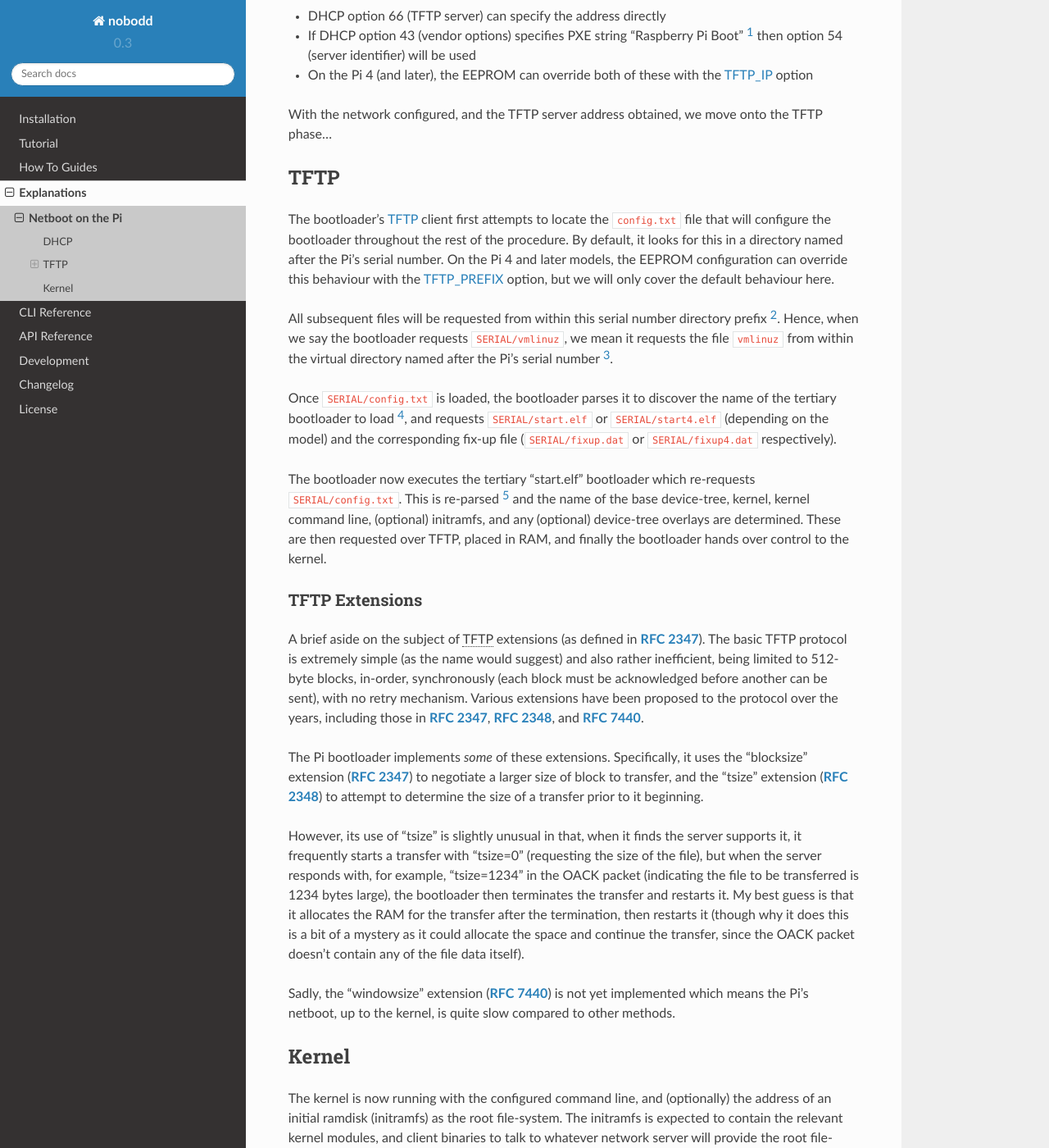
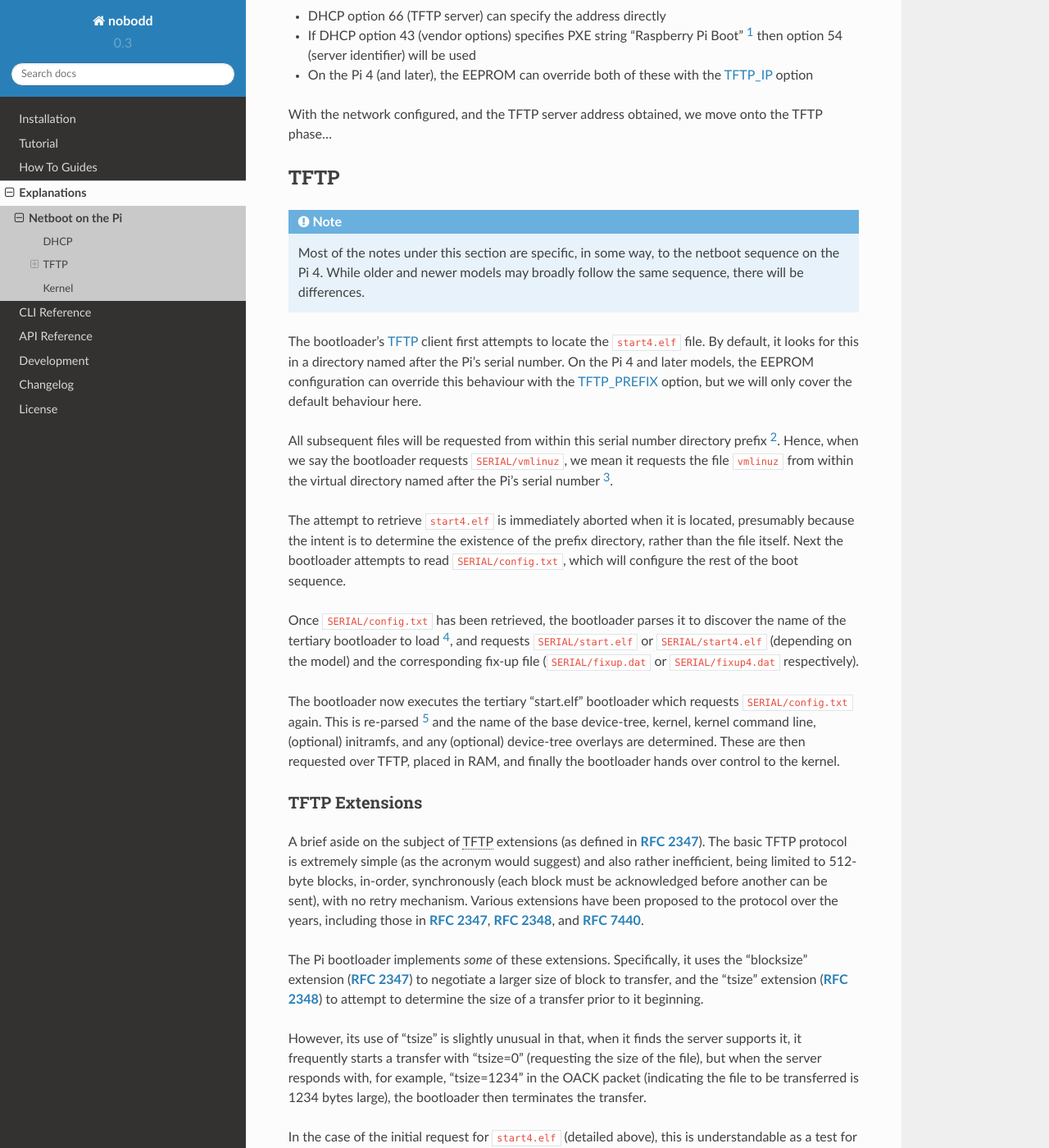
Before and after one commit to waveform80/nobodd, a Sphinx documentation site: the page built from docs/explain-pi-netboot.rst, in a window 1280 px wide and 1400 px high, scrolled down 725 px. Shown: the whole window at 82% size. Built offline with Sphinx 7.4.7 and the Read the Docs theme 2.0.0, drawn with Linux system fonts in a browser that asks for light colours; formulas are drawn with MathJax 3; some of the changed text lies outside the part shown.

```diff
--- a/docs/explain-pi-netboot.rst
+++ b/docs/explain-pi-netboot.rst
@@ -55,9 +55,14 @@ TFTP
 
 .. TODO Updated bootcode.bin on earlier models? Test on the 2+3
 
-The bootloader's `TFTP`_ client first attempts to locate the :file:`config.txt`
-file that will configure the bootloader throughout the rest of the procedure.
-By default, it looks for this in a directory named after the Pi's serial
+.. note::
+
+    Most of the notes under this section are specific, in some way, to the
+    netboot sequence on the Pi 4. While older and newer models may broadly
+    follow the same sequence, there will be differences.
+
+The bootloader's `TFTP`_ client first attempts to locate the :file:`start4.elf`
+file. By default, it looks for this in a directory named after the Pi's serial
 number. On the Pi 4 and later models, the EEPROM configuration can override
 this behaviour with the `TFTP_PREFIX`_ option, but we will only cover the
 default behaviour here.
@@ -68,18 +73,24 @@ prefix [#no-prefix]_. Hence, when we say the bootloader requests
 within the virtual directory named after the Pi's serial number
 [#long-serial]_.
 
-Once :file:`SERIAL/config.txt` is loaded, the bootloader parses it to discover
-the name of the tertiary bootloader to load [#pi5-eeprom]_, and requests
-:file:`SERIAL/start.elf` or :file:`SERIAL/start4.elf` (depending on the model)
-and the corresponding fix-up file (:file:`SERIAL/fixup.dat` or
+The attempt to retrieve :file:`start4.elf` is immediately aborted when it is
+located, presumably because the intent is to determine the existence of the
+prefix directory, rather than the file itself. Next the bootloader attempts to
+read :file:`SERIAL/config.txt`, which will configure the rest of the boot
+sequence.
+
+Once :file:`SERIAL/config.txt` has been retrieved, the bootloader parses it to
+discover the name of the tertiary bootloader to load [#pi5-eeprom]_, and
+requests :file:`SERIAL/start.elf` or :file:`SERIAL/start4.elf` (depending on
+the model) and the corresponding fix-up file (:file:`SERIAL/fixup.dat` or
 :file:`SERIAL/fixup4.dat` respectively).
 
-The bootloader now executes the tertiary "start.elf" bootloader which
-re-requests :file:`SERIAL/config.txt`. This is re-parsed [#sections]_ and the
-name of the base device-tree, kernel, kernel command line, (optional)
-initramfs, and any (optional) device-tree overlays are determined. These are
-then requested over TFTP, placed in RAM, and finally the bootloader hands over
-control to the kernel.
+The bootloader now executes the tertiary "start.elf" bootloader which requests
+:file:`SERIAL/config.txt` again. This is re-parsed [#sections]_ and the name of
+the base device-tree, kernel, kernel command line, (optional) initramfs, and
+any (optional) device-tree overlays are determined. These are then requested
+over TFTP, placed in RAM, and finally the bootloader hands over control to the
+kernel.
 
 
 TFTP Extensions
@@ -87,7 +98,7 @@ TFTP Extensions
 
 A brief aside on the subject of :abbr:`TFTP (Trivial File Transfer Protocol)`
 extensions (as defined in :rfc:`2347`). The basic TFTP protocol is extremely
-simple (as the name would suggest) and also rather inefficient, being limited
+simple (as the acronym would suggest) and also rather inefficient, being limited
 to 512-byte blocks, in-order, synchronously (each block must be acknowledged
 before another can be sent), with no retry mechanism. Various extensions have
 been proposed to the protocol over the years, including those in :rfc:`2347`,
@@ -102,11 +113,16 @@ However, its use of "tsize" is slightly unusual in that, when it finds the
 server supports it, it frequently starts a transfer with "tsize=0" (requesting
 the size of the file), but when the server responds with, for example,
 "tsize=1234" in the OACK packet (indicating the file to be transferred is 1234
-bytes large), the bootloader then terminates the transfer and restarts it. My
-best guess is that it allocates the RAM for the transfer after the termination,
-then restarts it (though why it does this is a bit of a mystery as it could
-allocate the space and continue the transfer, since the OACK packet doesn't
-contain any of the file data itself).
+bytes large), the bootloader then terminates the transfer.
+
+In the case of the initial request for :file:`start4.elf` (detailed above),
+this is understandable as a test for the existence of a directory, rather than
+an actual attempt to retrieve a file. However, in later requests the bootloader
+terminates the transfer after the initial packet, *then immediately restarts
+it*. My best guess is that it allocates the RAM for the transfer after the
+termination, then restarts it (though why it does this is a bit of a mystery as
+it could allocate the space and continue the transfer, since the OACK packet
+doesn't contain any of the file data itself).
 
 Sadly, the "windowsize" extension (:rfc:`7440`) is not yet implemented which
 means the Pi's netboot, up to the kernel, is quite slow compared to other
@@ -154,19 +170,22 @@ command line are crucial:
    needed to include three trailing spaces, i.e. ``"Raspberry Pi Boot   "``.
    Later versions of the bootloader perform a sub-string match.
 
-.. [#no-prefix] If "config.txt" is not found in the serial-number directory,
-   the bootloader will attempt to load "config.txt" with no directory prefix.
-   If this succeeds, all subsequent requests will have no serial-number
-   directory prefix.
+.. [#no-prefix] If :file:`start4.elf` is not found in the serial-number
+   directory, the bootloader will attempt to lovate :file:`start4.elf` with no
+   directory prefix. If this succeeds, all subsequent requests will have no
+   serial-number directory prefix.
 
 .. [#long-serial] Some Pi serial numbers begin "10000000". This prefix is
    ignored for the purposes of constructing the serial-number directory prefix.
    For example, if the serial number is "10000000abcd1234", the
    :file:`config.txt` file would be requested as :file:`abcd1234/config.txt`.
 
-.. [#pi5-eeprom] This does not happen on the Pi 5, which always loads the
-   tertiary bootloader from its (larger) EEPROM. On all prior models, the
-   tertiary bootloader (start*.elf) loads from the boot medium.
+.. [#pi5-eeprom] This does not happen on the Pi 5, which loads the tertiary
+   bootloader from its (larger) EEPROM. On all prior models, the tertiary
+   bootloader (start*.elf) loads from the boot medium, and the specific file
+   loaded may be customized by :file:`config.txt`.
+
+.. This does not happen *by default* on the Pi 5? Need to investigate further
 
 .. [#sections] The tertiary bootloader operates on all ``[sections]`` in the
    :file:`config.txt`. The secondary bootloader (:file:`bootcode.bin`) only
```
Also changed, not shown: README.rst (+13 -10 lines), docs/howto-firewall.rst (+11 -7 lines), docs/tutorial.rst (+38 -21 lines), 3 other files.
